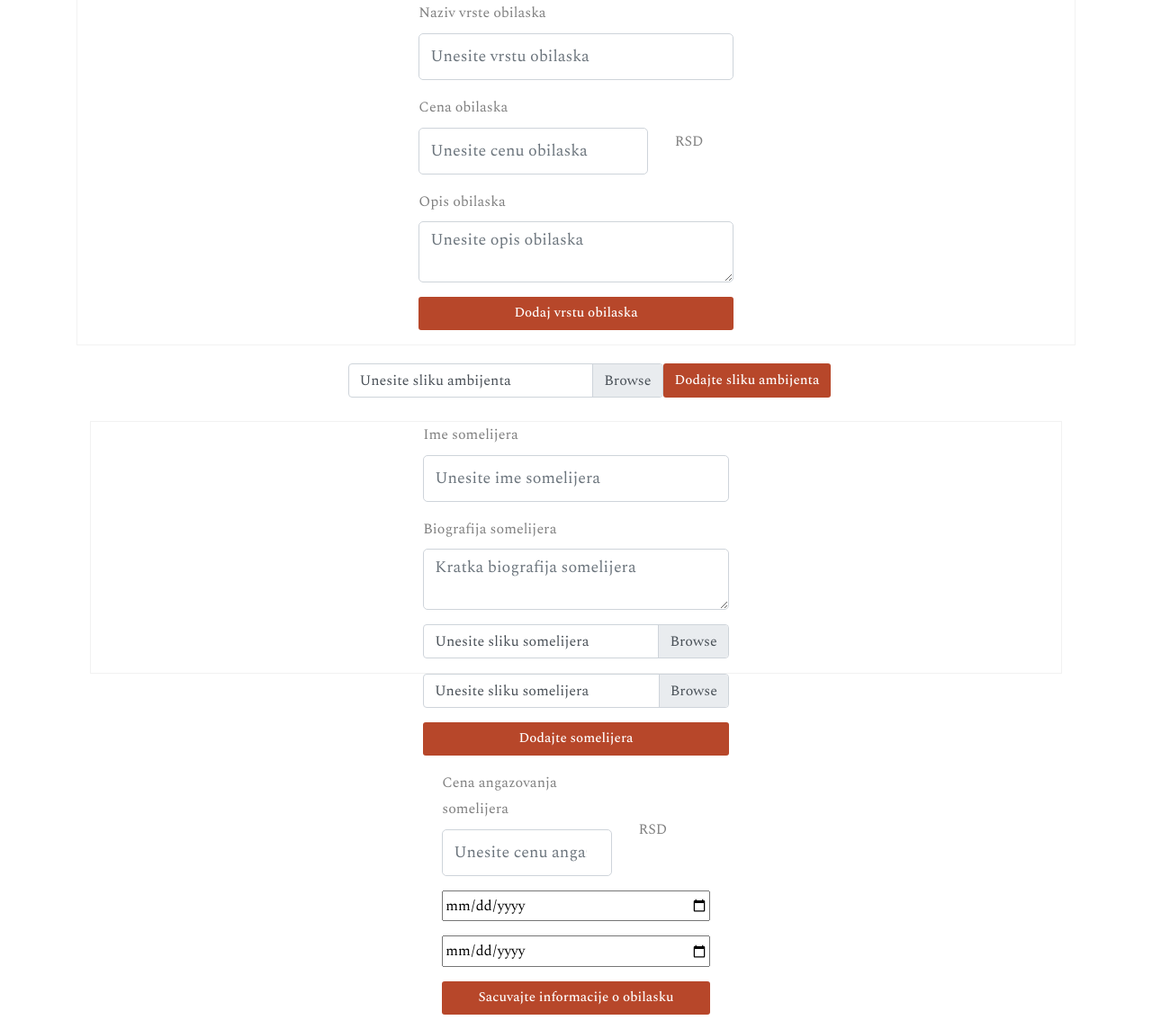
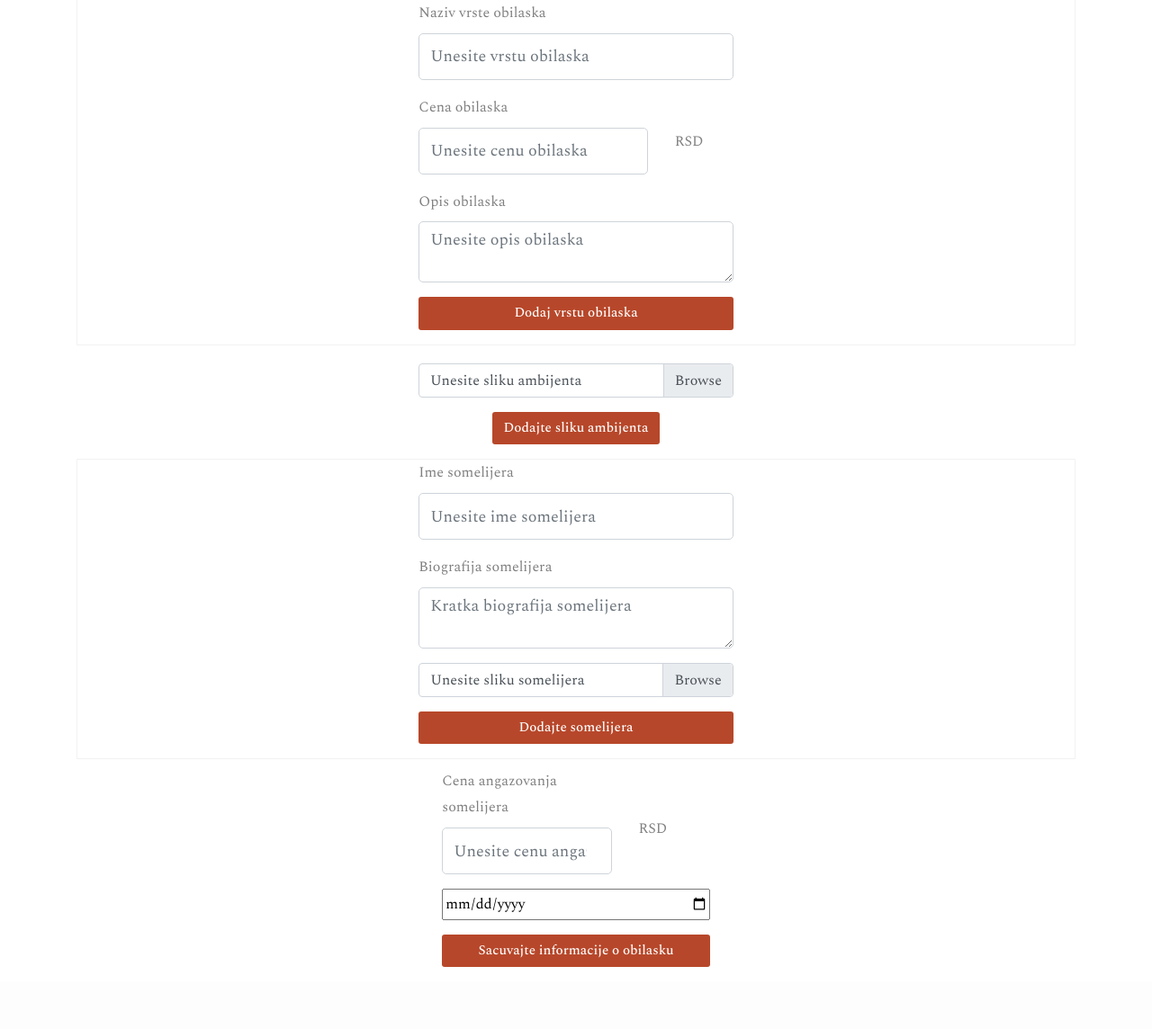
Before and after one commit to jelena3214/wine_encyclopedia, a Django app: page /user/add/addTourType in a window 1280 px wide. Shown: the part 411-1555 px from the top of the page at 90% size. After the commit the page ends 1486 px from the top, so only its background shows below. Run offline with Django 4.2, Linux system fonts and the light colour scheme; the visitor is signed in with stand-in values (Sample User, id 1); data comes from the database, SQL or seed files in the repository; data that the repository does not hold is empty; some libraries are stand-ins or nearby versions; some web fonts are replaced.

Commit message:
Greska prilikom merge-ovanja, frontend revertovan na ispravnu verziju
Change-Id: Ie2fa84d6dfe60045eec0a381447f01668a5c5287

```diff
--- a/Implementacija/djangoProject/templates/unosObilaska.html
+++ b/Implementacija/djangoProject/templates/unosObilaska.html
@@ -5,7 +5,7 @@
 {% endblock %}
 
 {% block content %}
-    <div class="container">
+    <div  class="container">
 
         <form action="addTourType" class="" method="post" style="">
                     {% csrf_token %}
@@ -14,8 +14,7 @@
                             <div class="col-sm-4">
 	                            <div class="form-group">
 	                	            <label for="tourName">Naziv vrste obilaska</label>
-                            <input required name="tourName" type="text" class="form-control"
-                                   placeholder="Unesite vrstu obilaska">
+	                                <input required name="tourName" type="text" class="form-control" placeholder="Unesite vrstu obilaska">
 	                            </div>
 	                        </div>
                         </div>
@@ -23,8 +22,7 @@
                             <div class="col-sm-3">
 	                            <div class="form-group">
 	                	            <label for="tourPrice">Cena obilaska</label>
-                            <input required name="tourPrice" type="number" class="form-control"
-                                   placeholder="Unesite cenu obilaska">
+	                                <input required name="tourPrice" type="number" class="form-control" placeholder="Unesite cenu obilaska">
 	                            </div>
 	                        </div>
                             <div class="col-sm-1">
@@ -35,16 +33,13 @@
                              <div class="col-sm-4">
 	                            <div class="form-group">
                                     <label for="tourDescription">Opis obilaska</label>
-                            <textarea required name="tourDescription" type="number" class="form-control"
-                                      placeholder="Unesite opis obilaska"></textarea>
+                                    <textarea required name="tourDescription" type="number" class="form-control" placeholder="Unesite opis obilaska"></textarea>
                                 </div>
 	                        </div>
                         </div>
                         <div class="row text-center form-group justify-content-center">
                             <div class="col-sm-4 text-center">
-                        <input id="tourSubmit" type="submit" class="btn"
-                               style="background-color: #b7472a; color: white; width: 100%"
-                               value="Dodaj vrstu obilaska">
+                                <input id="tourSubmit" type="submit" class="btn" style="background-color: #b7472a; color: white; width: 100%" value="Dodaj vrstu obilaska">
                             </div>
                         </div>
 	          	    </div>
@@ -55,11 +50,9 @@
 
     <div id="tourTypes" class="justify-content-center row" style="margin-top: 10px">
       {% for vrsta_obilaska in obilasci %}
-            <div class="card"
-                 style="width: 18rem; margin-left: 2px; margin-right: 2px; margin-top: 2px; margin-bottom: 2px">
+        <div class="card" style="width: 18rem; margin-left: 2px; margin-right: 2px; margin-top: 2px; margin-bottom: 2px">
             <div class="card-body">
-                    <div class="text-right" style="height: 5px"><a
-                            href="{% url 'removeTourType' vrsta_obilaska.idobilazak %}" class="btn">X</a></div>
+                <div class="text-right" style="height: 5px">  <a href= "{% url 'removeTourType' vrsta_obilaska.idobilazak %}" class="btn">X</a></div>
 
                 <h5 class="card-title">{{ vrsta_obilaska.naziv }}
                 </h5>
@@ -81,9 +74,9 @@
                         <input required name="inputTourPicture" class="custom-file-input" type="file"/>
                     </div>
                 </div>
+            </div>
         <div class="row justify-content-center form-group">
-                    <input id="submitTourPicture" type="submit" class="btn"
-                           style="background-color: #b7472a; color: white;" value="Dodajte sliku ambijenta">
+                <input id="submitTourPicture" type="submit" class="btn" style="background-color: #b7472a; color: white;" value="Dodajte sliku ambijenta">
         </div>
         </div>
     </form>
@@ -119,20 +112,9 @@
                                 </div>
                             </div>
                         </div>
-                    </div>
-                    <div class="row justify-content-center">
-                        <div class="col-sm-4 form-group">
-                            <div class="form-group custom-file">
-                                <label for="sommelierPicture" class="custom-file-label">Unesite sliku somelijera</label>
-                                <input name="sommelierPicture" class="custom-file-input" type="file"/>
-                            </div>
-                        </div>
-                    </div>
                         <div class="row text-center form-group justify-content-center">
                             <div class="col-sm-4 text-center">
-                            <input id="sommelierSubmit" type="submit" class="btn"
-                                   style="background-color: #b7472a; color: white; width: 100%"
-                                   value="Dodajte somelijera">
+                                <input id="sommelierSubmit" type="submit" class="btn" style="background-color: #b7472a; color: white; width: 100%" value="Dodajte somelijera">
                             </div>
                         </div>
 	          	    </div>
@@ -151,6 +133,7 @@
                     </h5>
                     <p class="card-text">{{somelijer.biografija}}</p>
                 </div>
+            </div>
             {% endfor %}
 
         </div>
@@ -165,8 +148,7 @@
                 <div class="col-sm-2">
                     <div class="form-group">
                         <label for="sommelierPrice">Cena angazovanja somelijera</label>
-                    <input required name="sommelierPrice" type="number" class="form-control"
-                           placeholder="Unesite cenu angazovanja somelijera">
+                        <input required name="sommelierPrice" type="number" class="form-control" placeholder="Unesite cenu angazovanja somelijera">
                     </div>
                 </div>
                 <div class="col-sm-1">
@@ -178,17 +160,9 @@
                     <input id="tourDate" name="tourDate" type="date" min="" class=""  style="width: 100%">
                 </div>
             </div>
-        </div>
             <div class="row text-center form-group justify-content-center">
                 <div class="col-sm-3 text-center">
-                <input id="tourDate" name="tourDate" type="date" min="" class="" style="width: 100%" ">
-            </div>
-        </div>
-        <div class="row text-center form-group justify-content-center">
-            <div class="col-sm-3 text-center">
-                <input id="tourDetailsSubmit" type="submit" class="btn"
-                       style="background-color: #b7472a; color: white; width: 100%"
-                       value="Sacuvajte informacije o obilasku">
+                    <input id="tourDetailsSubmit" type="submit" class="btn" style="background-color: #b7472a; color: white; width: 100%" value="Sacuvajte informacije o obilasku">
                 </div>
             </div>
 
```
Lines whose indentation alone changed are shown as unchanged.
